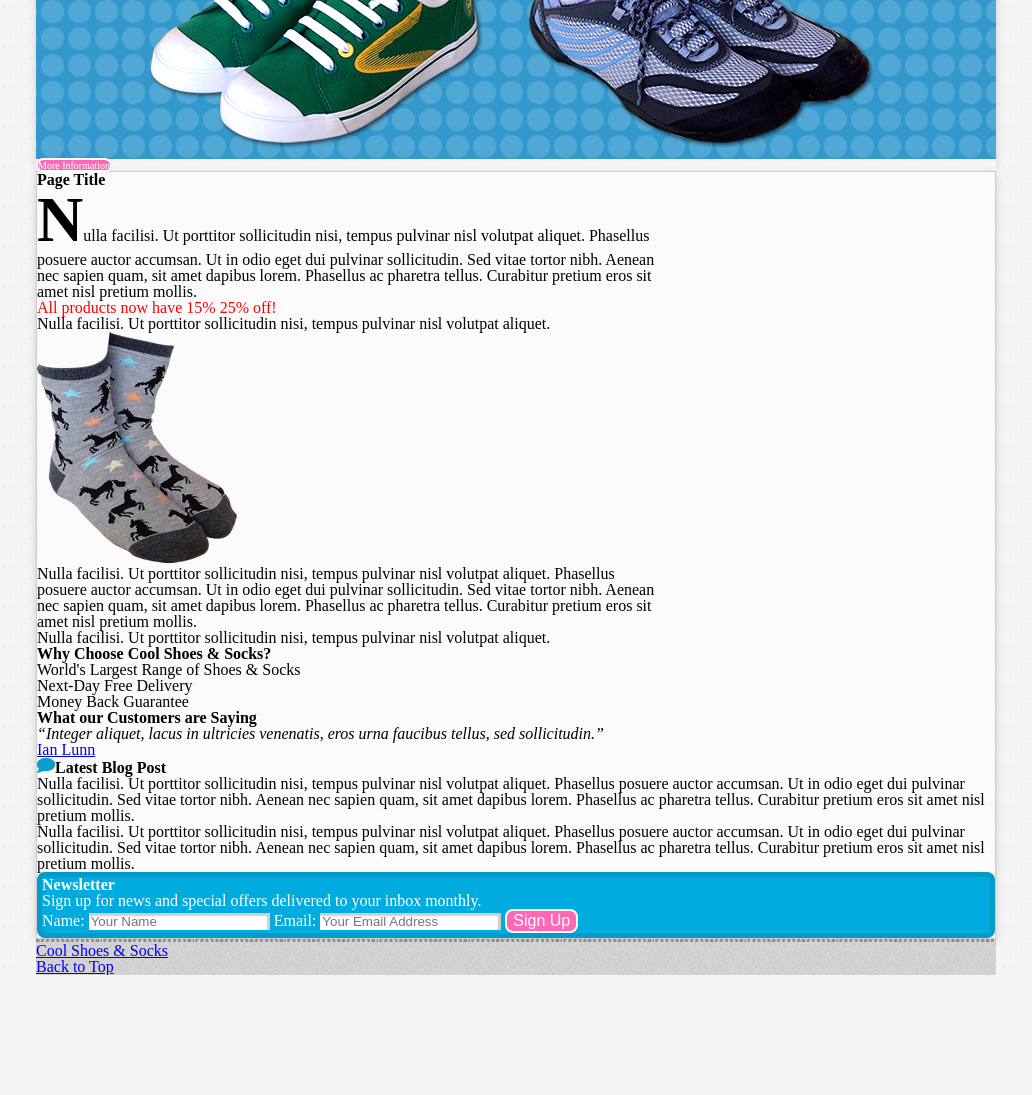
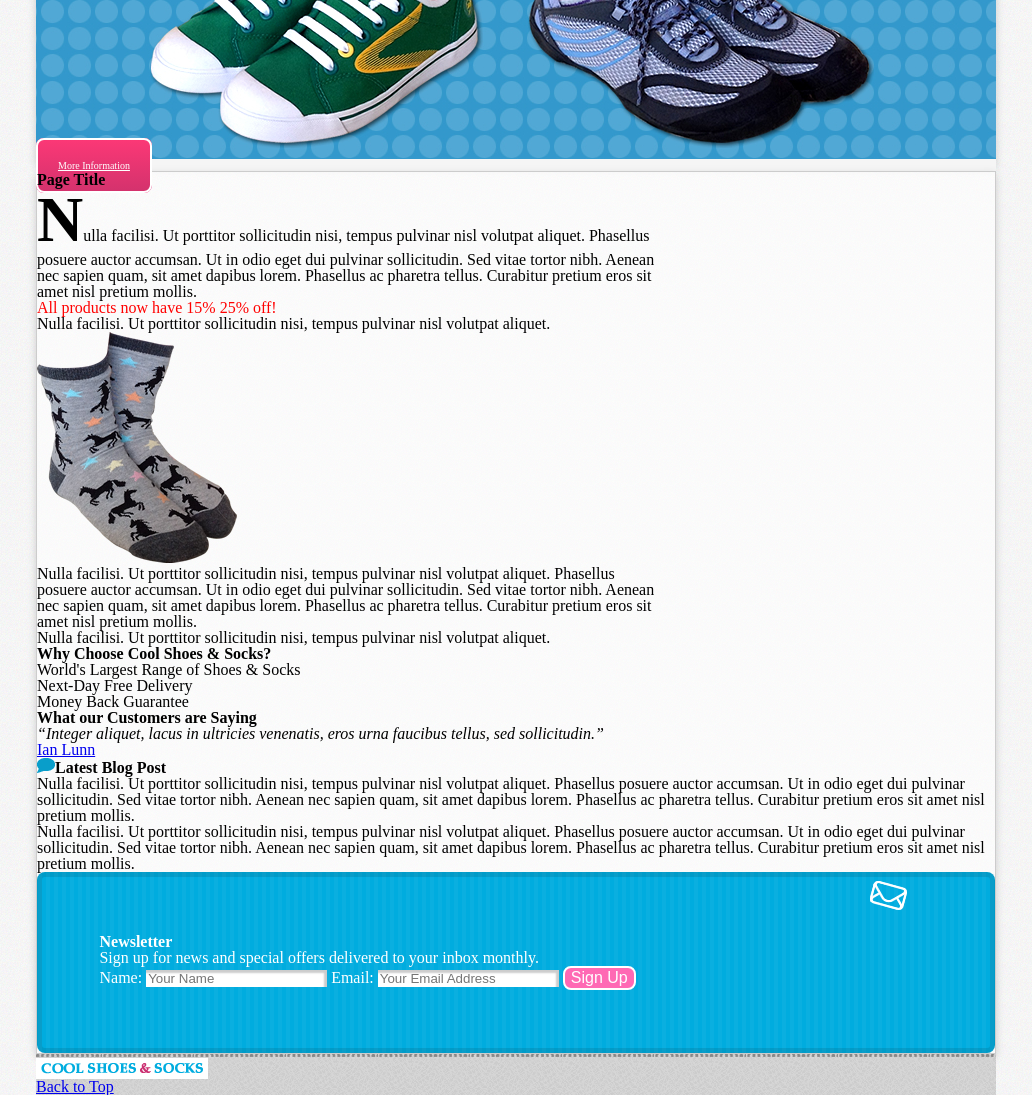
Before and after one commit to jericso/ittraining-css3foundations-coolshoesandsocks, a plain HTML site: page index.html in a window 1280 px wide. Shown: the part 260-1355 px from the top of the page, without its empty margins (124-1156 px from the left). Before the commit the page ends 1235 px from the top, so only its background shows below. Drawn offline with Linux system fonts and the light colour scheme.

Commit message:
Ch5 - Backgrounds

```diff
--- a/css/styles.css
+++ b/css/styles.css
@@ -98,16 +98,25 @@ input[type='submit'][class='button']:hover {
 
 #newsletter {
   color: white;
-  background-color: #00acdf;
   border-radius: 8px;
   border: rgba(0, 0, 0, 0.1) solid 5px;
+  background: url('../images/icon-newsletter.png') no-repeat 91% 2%,
+    url('../images/bg-newsletter.png') repeat 0 #00acdf;
+  padding: 6%;
 }
 
 #footer {
-  background-color: #ccc;
-  background-image: url('../images/bg-footer.jpg');
+  background: url('../images/bg-footer.jpg') #ccc;
   border-top: #999 dotted 4px;
   -webkit-border-image: url('../images/bdr-footer.png') 4 repeat;
+}
+
+.showcase .button {
+  padding: 20px;
+  background-image: -webkit-linear-gradient(top, #fb3876 0%, #d4326d 100%);
+  background-image: -moz-linear-gradient(to bottom, #fb3876 0%, #d4326d 100%);
+  background-image: -o-linear-gradient(to bottom, #fb3876 0%, #d4326d 100%);
+  background-image: linear-gradient(to bottom, #fb3876 0%, #d4326d 100%);
 }
 
 .showcase .button:hover {
@@ -123,6 +132,22 @@ input[type='submit'][class='button']:hover {
   border: #ccc solid 1px;
 }
 
+#header nav > ul > li {
+  background: white;
+}
+
 .showcase {
   box-shadow: 0 -3px 8px 0 #ccc;
+  background: #f5f5f5;
 }
+
+.small-logo a {
+  background: white url('../images/logo-small.png') no-repeat center;
+  display: block;
+  min-height: 11px;
+  width: 162px;
+  padding: 5px;
+  font: 0/0 a;
+  text-shadow: none;
+  color: transparent;
+}
```
